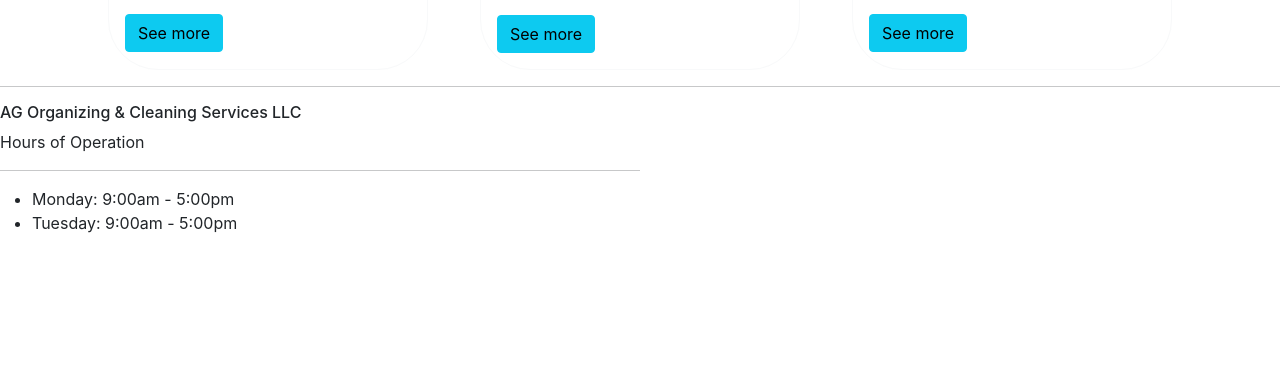
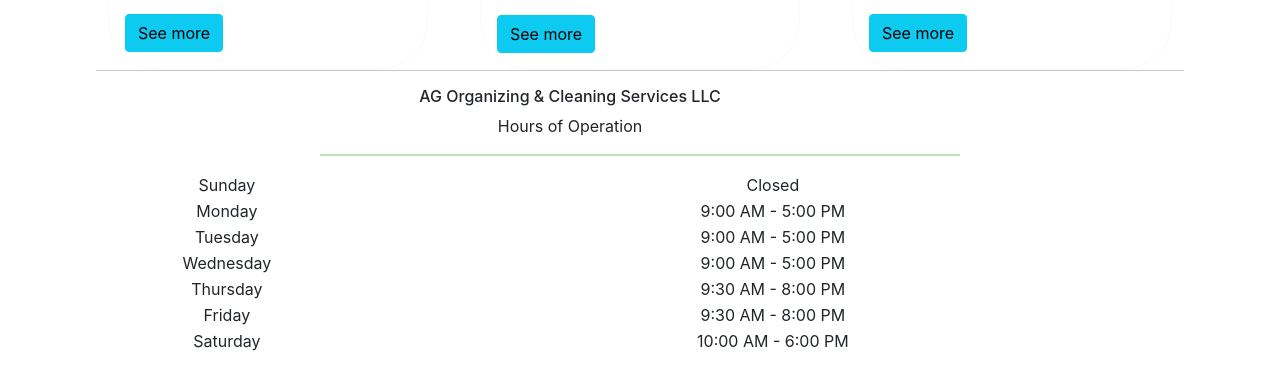
Before and after one commit to julioPlaceres/ag_cleaning_services, a React (Create React App) app: page / in a window 1280 px wide. Shown: the part 1045-1412 px from the top of the page. Before the commit the page ends 1296 px from the top, so only its background shows below. Built offline with nearby package versions, Linux system fonts and the light colour scheme.

Commit message:
Added hours of operation to the contact-section for the footer, need styling

```diff
--- a/src/components/Contact-Section/Contact-Section.css
+++ b/src/components/Contact-Section/Contact-Section.css
@@ -0,0 +1,20 @@
+.table {
+    text-align: center;
+    align-content: center;
+    width: 100%;
+}
+
+.container{
+    display: flex;
+    flex-direction: row;
+    flex-wrap: nowrap;
+    justify-content: center;
+}
+
+.titles{
+    text-align: center;
+}
+
+.sepration-lines{
+    justify-content: center;
+}
--- a/src/components/Contact-Section/Contact-Section.js
+++ b/src/components/Contact-Section/Contact-Section.js
@@ -1,21 +1,60 @@
 import "./Contact-Section.css";
+import Table from "react-bootstrap/Table";
+import Container from "react-bootstrap/Container";
+import Row from "react-bootstrap/Row";
 
 const ContactSection = () => {
   return (
-      <div>
-        <hr/>
+    <Container fluid>
+      <Row className="sepration-lines">
+        <hr style={{ width: "85%" }} />
+      </Row>
 
-          <h6>AG Organizing &amp; Cleaning Services LLC</h6>
+      <Row className="titles container">
+        <h6>AG Organizing &amp; Cleaning Services LLC</h6>
+      </Row>
 
-          <p>Hours of Operation</p>
+      <Row className="titles container">
+        <p>Hours of Operation</p>
+      </Row>
 
-          <hr style={{ width: '50%'}}/>
+      <Row className="sepration-lines">
+        <hr style={{ width: "50%", color: "green", height: "2px" }} />
+      </Row>
 
-          <ul>
-            <li>Monday: 9:00am - 5:00pm</li>
-            <li>Tuesday: 9:00am - 5:00pm</li>
-          </ul>
-      </div>
+      <Row className="container">
+        <Table borderless>
+          <tr>
+            <td>Sunday</td>
+            <td>Closed</td>
+          </tr>
+          <tr>
+            <td>Monday</td>
+            <td>9:00 AM - 5:00 PM</td>
+          </tr>
+          <tr>
+            <td>Tuesday</td>
+            <td>9:00 AM - 5:00 PM</td>
+          </tr>
+          <tr>
+            <td>Wednesday</td>
+            <td>9:00 AM - 5:00 PM</td>
+          </tr>
+          <tr>
+            <td>Thursday</td>
+            <td>9:30 AM - 8:00 PM</td>
+          </tr>
+          <tr>
+            <td>Friday</td>
+            <td>9:30 AM - 8:00 PM</td>
+          </tr>
+          <tr>
+            <td>Saturday</td>
+            <td>10:00 AM - 6:00 PM</td>
+          </tr>
+        </Table>
+      </Row>
+    </Container>
   );
 };
 
```
